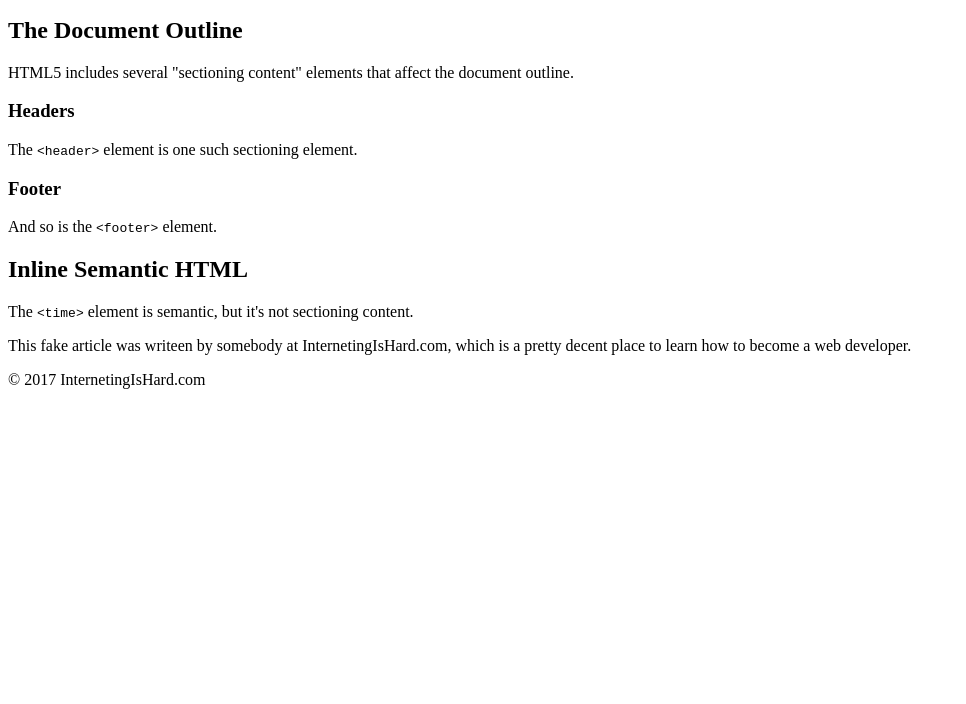
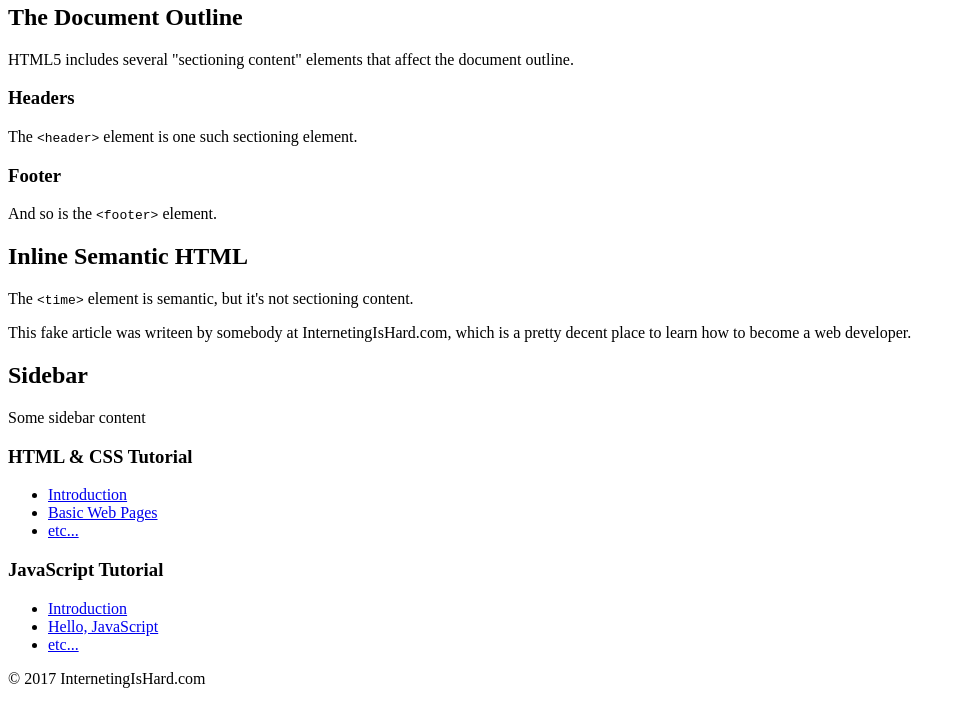
Before and after one commit to RichRopac/semantic-html, a plain HTML site: page index.html in a window 1280 px wide. Shown: the part 287-991 px from the top of the page, without its empty margins (0-966 px from the left). Before the commit the page ends 800 px from the top, so only its background shows below. Drawn offline with Linux system fonts and the light colour scheme.

Commit message:
Adding the Headers/Footer

```diff
--- a/index.html
+++ b/index.html
@@ -7,18 +7,25 @@
     <title>This Is Easy</title>
   </head>
   <body>
+    <header>
       <h1>Interneting Is Easy!</h1>
+      <nav>
         <ul>
           <li><a href="#">Home</a></li>
           <li><a href="#">About</a></li>
           <li><a href="#">Blog</a></li>
           <li><a href="#">Sign</a></li>
         </ul>
-
+      </nav>
+    </header>
+    <article>
+      <header>
         <h1>Semantic HTML</h1>
         <p>By Try McClure. Published January 3rd</p>
+      </header>
+
       <p>This is an example web page explainint HTML5 semantic markup</p>
-
+      <section>
         <h2>The Document Outline</h2>
         <p>
           HTML5 includes several "sectioning content" elements that affect the
@@ -27,23 +34,51 @@
 
         <h3>Headers</h3>
         <p>
-      The <code>&lt;header&gt;</code> element is one such sectioning element.
+          The <code>&lt;header&gt;</code> element is one such sectioning
+          element.
         </p>
 
         <h3>Footer</h3>
         <p>And so is the <code>&lt;footer&gt;</code> element.</p>
+      </section>
+      <h2>Inline Semantic HTML</h2>
+      <section>
+        <p>
+          The <code>&lt;time&gt;</code> element is semantic, but it's not
+          sectioning content.
+        </p>
+      </section>
 
-    <h2>Inline Semantic HTML</h2>
+      <footer>
         <p>
-      The <code>&lt;time&gt;</code> element is semantic, but it's not sectioning
-      content.
+          This fake article was writeen by somebody at InternetingIsHard.com,
+          which is a pretty decent place to learn how to become a web developer.
         </p>
+      </footer>
+    </article>
+    <aside class="sidebar">
+      <h2>Sidebar</h2>
+      <p>Some sidebar content</p>
+      <nav>
+        <h3>HTML &amp; CSS Tutorial</h3>
+        <ul>
+          <li><a href="#">Introduction</a></li>
+          <li><a href="#">Basic Web Pages</a></li>
+          <li><a href="#">etc...</a></li>
+        </ul>
+      </nav>
+      <nav>
+        <h3>JavaScript Tutorial</h3>
+        <ul>
+          <li><a href="#">Introduction</a></li>
+          <li><a href="#">Hello, JavaScript</a></li>
+          <li><a href="#">etc...</a></li>
+        </ul>
+      </nav>
+    </aside>
 
-    <p>
-      This fake article was writeen by somebody at InternetingIsHard.com, which
-      is a pretty decent place to learn how to become a web developer.
-    </p>
-
+    <footer>
       <p>&copy; 2017 InternetingIsHard.com</p>
+    </footer>
   </body>
 </html>
```
Lines whose indentation alone changed are shown as unchanged.
